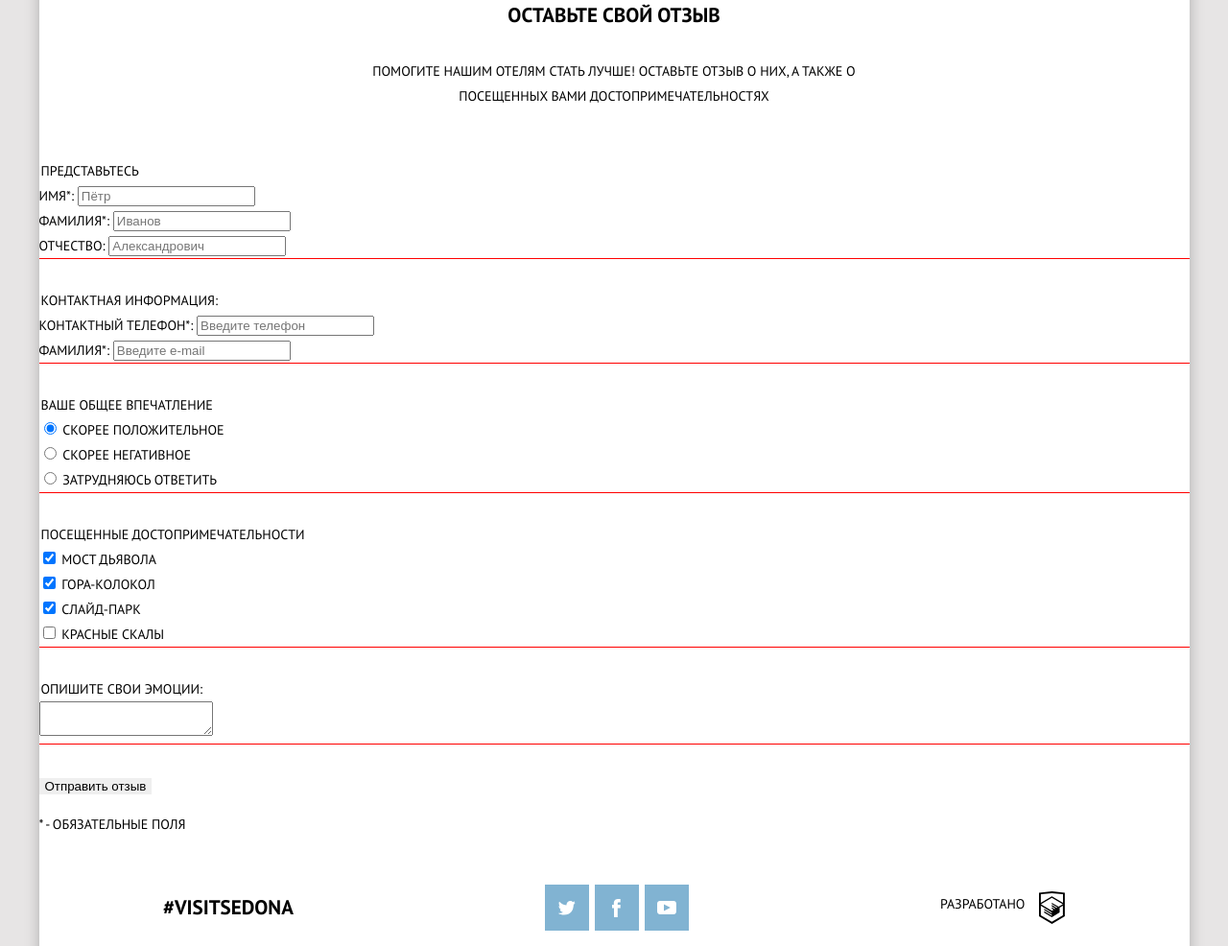
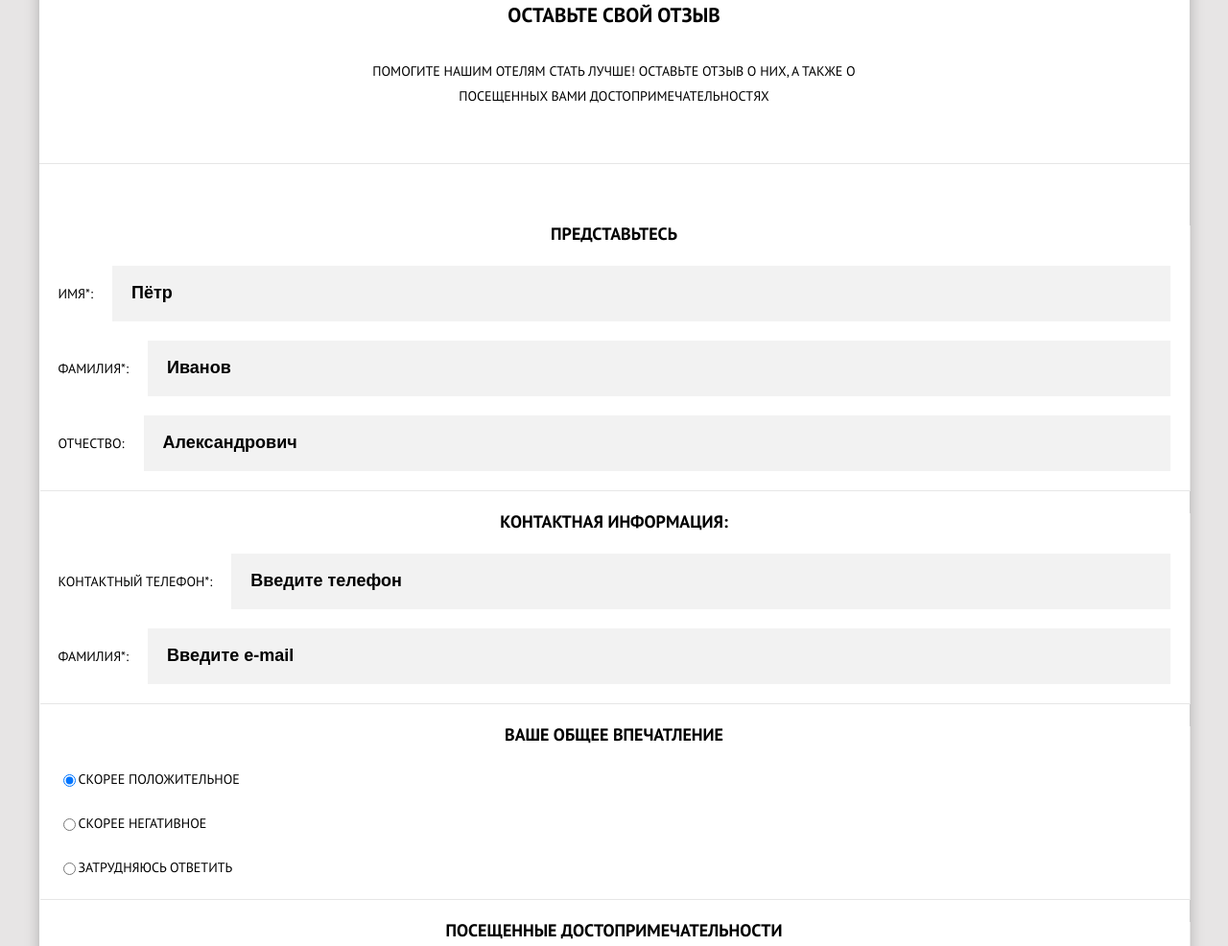
Before and after one commit to NadezhdaObsholova/sedona, a website: page source/form.html in a window 1280 px wide. Shown: the part 408-1394 px from the top of the page at 96% size. Drawn offline with nearby package versions, Linux system fonts and the light colour scheme; files that its build step writes are made by us from their sources.

Commit message:
rename classes of form

```diff
--- a/source/form.html
+++ b/source/form.html
@@ -67,7 +67,7 @@
 
   </header>
 
-  <main class="main">
+  <main class="main main--form">
     <h2 class="visually-hidden">Форма отзыва</h2>
 
     <section class="intro">
@@ -88,96 +88,100 @@
     <section class="form-wrapper">
       <form class="form" method="get" action="https://echo.htmlacademy.ru">
 
-        <h3 class="visually-hidden">Представьтесь</h3>
-        <fieldset class="fieldset form__introduce">
-          <legend class="impression__title">Представьтесь</legend>
-          <ul class="list introduce__list">
-            <li class="introduce__item">
-              <label for="name">Имя*:</label>
-              <input class="introduce__item__name" type="text" name="name" id="name" placeholder="Пётр">
+
+        <fieldset class="form__fieldset">
+          <h3 class="visually-hidden">Представьтесь</h3>
+          <legend class="form__legend">Представьтесь</legend>
+          <ul class="list form__list">
+            <li class="form__item">
+              <label class="form__label" for="name">Имя*:</label>
+              <input class="form__input" type="text" name="name" id="name" placeholder="Пётр">
             </li>
-            <li class="introduce__item">
-              <label for="surname">Фамилия*:</label>
-              <input class="introduce__item__surname" type="text" name="surname" id="surname" placeholder="Иванов">
+            <li class="form__item">
+              <label class="form__label" for="surname">Фамилия*:</label>
+              <input class="form__input" type="text" name="surname" id="surname" placeholder="Иванов">
             </li>
-            <li class="introduce__item">
-              <label for="second-name">Отчество:</label>
-              <input class="introduce__item__second-name" type="text" name="second-name" id="second-name"
+            <li class="form__item introduce__item">
+              <label class="form__label" for="second-name">Отчество:</label>
+              <input class="form__input" type="text" name="second-name" id="second-name"
                 placeholder="Александрович">
             </li>
           </ul>
         </fieldset>
 
 
-        <h3 class="visually-hidden">Контактная информация</h3>
-        <fieldset class="fieldset form__contacts">
-          <legend class="contacts__title">Контактная информация:</legend>
-          <ul class="list contacts__list">
-            <li class="contacts__item">
-              <label for="phone">Контактный телефон*:</label>
-              <input class="contacts__item__phone" type="number" name="phone" id="phone" placeholder="Введите телефон">
+
+        <fieldset class="form__fieldset">
+          <h3 class="visually-hidden">Контактная информация</h3>
+          <legend class="form__legend">Контактная информация:</legend>
+          <ul class="list form__list">
+            <li class="form__item">
+              <label class="form__label" for="phone">Контактный телефон*:</label>
+              <input class="form__input" type="number" name="phone" id="phone" placeholder="Введите телефон">
             </li>
-            <li class="contacts__list">
-              <label for="email">Фамилия*:</label>
-              <input class="contacts__item__email" type="text" name="email" id="email" placeholder="Введите e-mail">
+            <li class="form__item">
+              <label class="form__label" for="email">Фамилия*:</label>
+              <input class="form__input" type="text" name="email" id="email" placeholder="Введите e-mail">
             </li>
           </ul>
         </fieldset>
 
 
-        <h3 class="visually-hidden">Общее впечатление</h3>
-        <fieldset class="fieldset form__impression">
-          <legend class="impression__title">Ваше общее впечатление</legend>
-          <ul class="list impression__list">
-            <li class="impression__item">
-              <input class="item__input visualy-hidden" type="radio" name="impression" value="positive"
+
+        <fieldset class="form__fieldset">
+          <h3 class="visually-hidden">Общее впечатление</h3>
+          <legend class="form__legend">Ваше общее впечатление</legend>
+          <ul class="list form__list">
+            <li class="form__item">
+              <input class="form__radio visualy-hidden" type="radio" name="impression" value="positive"
                 id="radio-positive" checked>
-              <label for="radio-positive">Скорее положительное</label>
+              <label class="form__label" for="radio-positive">Скорее положительное</label>
             </li>
-            <li class="impression__item">
-              <input class="item__input visualy-hidden" type="radio" name="impression" value="negative"
+            <li class="form__item">
+              <input class="form__radio visualy-hidden" type="radio" name="impression" value="negative"
                 id="radio-negative">
-              <label for="radio-negative">Скорее негативное</label>
+              <label class="form__label" for="radio-negative">Скорее негативное</label>
             </li>
-            <li class="impression__item">
-              <input class="item__input visualy-hidden" type="radio" name="impression" value="hard_to_say"
+            <li class="form__item">
+              <input class="form__radio visualy-hidden" type="radio" name="impression" value="hard_to_say"
                 id="radio-hard_to_say">
-              <label for="radio-hard_to_say">Затрудняюсь ответить</label>
+              <label class="form__label" for="radio-hard_to_say">Затрудняюсь ответить</label>
             </li>
 
           </ul>
         </fieldset>
 
-        <h3 class="visually-hidden">Посещенные достопримечательности</h3>
-        <fieldset class="fieldset attraction">
-          <legend class="attraction__title">Посещенные достопримечательности
+
+        <fieldset class="form__fieldset">
+          <h3 class="visually-hidden">Посещенные достопримечательности</h3>
+          <legend class="form__legend">Посещенные достопримечательности
           </legend>
-          <ul class="list attraction__list">
-            <li class="attraction__item">
-              <input class="visualy-hidden item__input" type="checkbox" name="bridge-of-Devil" id="bridge-of-Devil"
+          <ul class="list form__list">
+            <li class="form__item">
+              <input class="visualy-hidden form__checkbox" type="checkbox" name="bridge-of-Devil" id="bridge-of-Devil"
                 checked>
-              <label for="bridge-of-Devil">Мост Дьявола</label>
+              <label class="form__label" for="bridge-of-Devil">Мост Дьявола</label>
             </li>
-            <li class="attraction__item">
-              <input class="visualy-hidden item__input" type="checkbox" name="Bell-mountain" id="Bell-mountain" checked>
-              <label for="Bell-mountain">Гора-Колокол</label>
+            <li class="form__item">
+              <input class="visualy-hidden form__checkbox" type="checkbox" name="Bell-mountain" id="Bell-mountain" checked>
+              <label class="form__label" for="Bell-mountain">Гора-Колокол</label>
             </li>
-            <li class="attraction__item">
-              <input class="visualy-hidden item__input" type="checkbox" name="Slide-park" id="Slide-park" checked>
-              <label for="Slide-park">Слайд-парк</label>
+            <li class="form__item">
+              <input class="visualy-hidden form__checkbox" type="checkbox" name="Slide-park" id="Slide-park" checked>
+              <label class="form__label" for="Slide-park">Слайд-парк</label>
             </li>
-            <li class="attraction__item">
-              <input class="visualy-hidden item__input" type="checkbox" name="red-rocks" id="red-rocks">
-              <label for="red-rocks">Красные скалы</label>
+            <li class="form__item">
+              <input class="visualy-hidden form__checkbox" type="checkbox" name="red-rocks" id="red-rocks">
+              <label class="form__label" for="red-rocks">Красные скалы</label>
             </li>
           </ul>
         </fieldset>
 
 
-        <h3 class="visually-hidden">Описать эмоции</h3>
-        <fieldset class="fieldset emotions">
-          <legend class="emotions__title">Опишите свои эмоции:</legend>
-          <textarea class="emotions__text" type="text" name="emotions" id="emotions"
+        <fieldset class="form__fieldset">
+          <h3 class="visually-hidden">Описать эмоции</h3>
+          <legend class="form__legend">Опишите свои эмоции:</legend>
+          <textarea class="form__textarea" type="text" name="emotions" id="emotions"
             placeholder="Опишите подробно все свои восторги">
           </textarea>
         </fieldset>
--- a/source/less/blocks/form.less
+++ b/source/less/blocks/form.less
@@ -1,14 +1,55 @@
-.fieldset {
+.form__fieldset {
+  margin: 0;
   padding: 0;
-  margin: 0;
-  margin-bottom: 30px;
   border: none;
-  border-bottom: 1px solid red;
+  box-shadow: 1px 1px 0 hsl(0, 0%, 90%);
 }
-.fieldset {
-  padding: 0;
-  margin: 0;
-  margin-bottom: 30px;
+
+.form__fieldset:nth-child(5) {
+  box-shadow: none;
+}
+
+.form__legend {
+  padding-top: 20px;
+  font-size: 18px;
+  font-weight: 700;
+  text-align: center;
+}
+
+.form__item {
+  display: grid;
+  grid-template-columns: max-content 1fr;
+  align-items: center;
+  margin: 20px;
+}
+
+.form__input {
+  width: auto;
+  box-sizing: border-box;
+  padding: 20px;
+  height: 58px;
   border: none;
-  border-bottom: 1px solid red;
+  background-color: #f2f2f2;
 }
+
+.form__label {
+  margin-right: 20px;
+}
+
+.form__input::-webkit-input-placeholder {
+  font-size: 18px;
+  font-weight: 700;
+  color: black;
+}
+
+.form__input::-moz-placeholder {
+  font-size: 18px;
+  font-weight: 700;
+  color: black;
+}
+
+.form__input:-ms-input-placeholder {
+  font-size: 18px;
+  font-weight: 700;
+  color: black;
+}
--- a/source/less/blocks/intro.less
+++ b/source/less/blocks/intro.less
@@ -9,7 +9,6 @@
 
   @media (max-width: @mobil-width-only) {
     margin-top: -28px;
-
   }
 
   @media (min-width: @tablet-width) {
@@ -25,24 +24,21 @@
     background-image: url("../../img/main-intro-img-1200-@3x.jpg");
     background-size: cover;
   }
+}
 
-}
 .form-page .intro__main-background {
   height: 158px;
   background-position: bottom;
   background-size: auto auto;
   background-repeat: no-repeat;
 
-
-
   @media (min-width: @tablet-width) {
     height: 290px;
   }
+
   @media (min-width: @desktop-width) {
     height: 300px;
   }
-
-
 }
 
 .intro__main__text {
@@ -59,11 +55,13 @@
   width: 229px;
   height: 39px;
   margin-top: 52px;
+
   @media (min-width: @tablet-width) {
     width: 457px;
     height: 78px;
     margin-top: 95px;
   }
+
   @media (min-width: @desktop-width) {
     width: 460px;
     height: 80px;
@@ -73,7 +71,7 @@
 
 .intro__text__wrapper {
 
-  padding: 0 30px;
+  padding: 0 10px;
   max-width: 520px;
   margin: 0 auto;
 
@@ -81,12 +79,12 @@
     max-width: 520px;
     margin: 0 auto;
   }
-
 }
 
-.form-main .intro__text__wrapper {
+.main--form .intro__text__wrapper {
 
-  padding: 0 20px;
+  padding: 0 20px 5px 20px;
+
 }
 
 .intro {
@@ -125,12 +123,12 @@
   }
 }
 
-
+.form-page .intro {
+  box-shadow: 0px 1px 0 hsl(0, 0%, 90%);
+}
 
 .intro__bottom__wrapper {
   background-color: @blue;
-
-
   @media (min-width: @tablet-width) {
     display: none;
   }
@@ -142,5 +140,4 @@
   background-image: url("../../img/intro-bottom.svg");
   background-position: center;
   background-repeat: no-repeat;
-
 }
```
